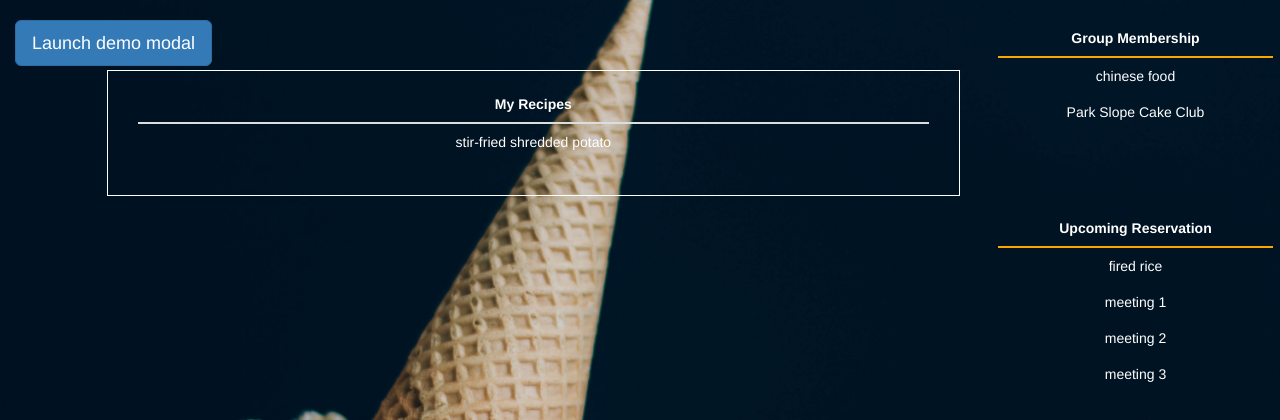
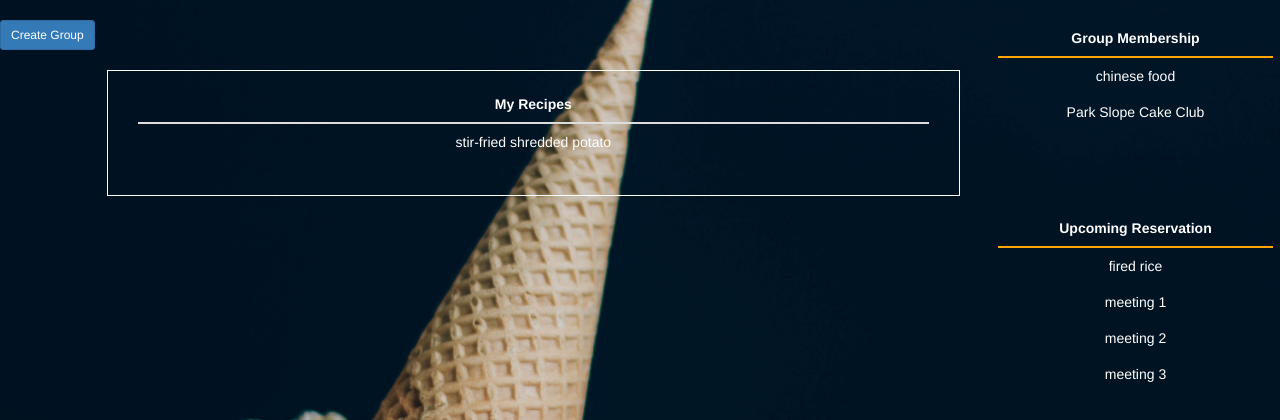
Before and after one commit to bigning/database_project, a PHP site: page /homepage.php in a window 1280 px wide. Shown: the part 53-473 px from the top of the page. Run offline with PHP 8.4, Linux system fonts and the light colour scheme; a user stored in the database is signed in; data comes from the database, SQL or seed files in the repository; data that the repository does not hold is empty.

Commit message:
implement add group function in homepage.php

```diff
--- a/homepage.php
+++ b/homepage.php
@@ -89,6 +89,7 @@ if ($query = $conn->prepare("SELECT distinct Recipe.recipe_title, Recipe.recipe_
 
 <!-- FE -->
 <?php require "./include/partials/navHeader.php" ?>
+
 <ul class="navbar-text navbar-right">
 
     <!-- User icon -->
@@ -106,11 +107,11 @@ if ($query = $conn->prepare("SELECT distinct Recipe.recipe_title, Recipe.recipe_
 <?php require "./include/partials/navFooter.php" ?>
 
 <!-- create -->
-<div class = "contianer create col-md-1">
+<div class = "page-left-div col-md-1">
 
-<!-- bootstrap -->
-    <button type="button" class="btn btn-primary btn-lg" data-toggle="modal" data-target="#myModal">
-      Launch demo modal
+    <!-- button -->
+    <button type="button" class="btn btn-primary btn-sm" data-toggle="modal" data-target="#myModal">
+      Create Group
     </button>
 
     <!-- Modal -->
@@ -119,14 +120,19 @@ if ($query = $conn->prepare("SELECT distinct Recipe.recipe_title, Recipe.recipe_
         <div class="modal-content">
           <div class="modal-header">
             <button type="button" class="close" data-dismiss="modal" aria-label="Close"><span aria-hidden="true">&times;</span></button>
-            <h4 class="modal-title" id="myModalLabel">Modal title</h4>
+            <h4 class="modal-title" id="myModalLabel">Create Group</h4>
           </div>
           <div class="modal-body">
-            ...
-          </div>
-          <div class="modal-footer">
-            <button type="button" class="btn btn-default" data-dismiss="modal">Close</button>
-            <button type="button" class="btn btn-primary">Save changes</button>
+            <form class="form-inline" method="GET" action="./create_group.php">
+                <div class="form-group">
+                    <label for = "group-name">Group Name</label>
+                    <input type="text" class = "form-control" name="group_name" id = "group-name">
+                </div>
+                <div class="modal-footer">
+                  <button type="button" class="btn btn-default" data-dismiss="modal">Close</button>
+                  <button type="submit" class="btn btn-primary">Submit</button>
+                </div>
+            </form>
           </div>
         </div>
       </div>
--- a/include/css/homePage.css
+++ b/include/css/homePage.css
@@ -35,10 +35,17 @@
 
 .recipe-div{
 	padding: 15px 30px 15px 30px;
-	margin: 50px 0;
+	margin: 50px 0px;
 }
 
+.page-left-div{
+	padding-left: 0;
+}
 
+.modal-content{
+	background-color: rgba(255,255,255,0.9);
+	color: black;
+}
 
 
 html{
```
